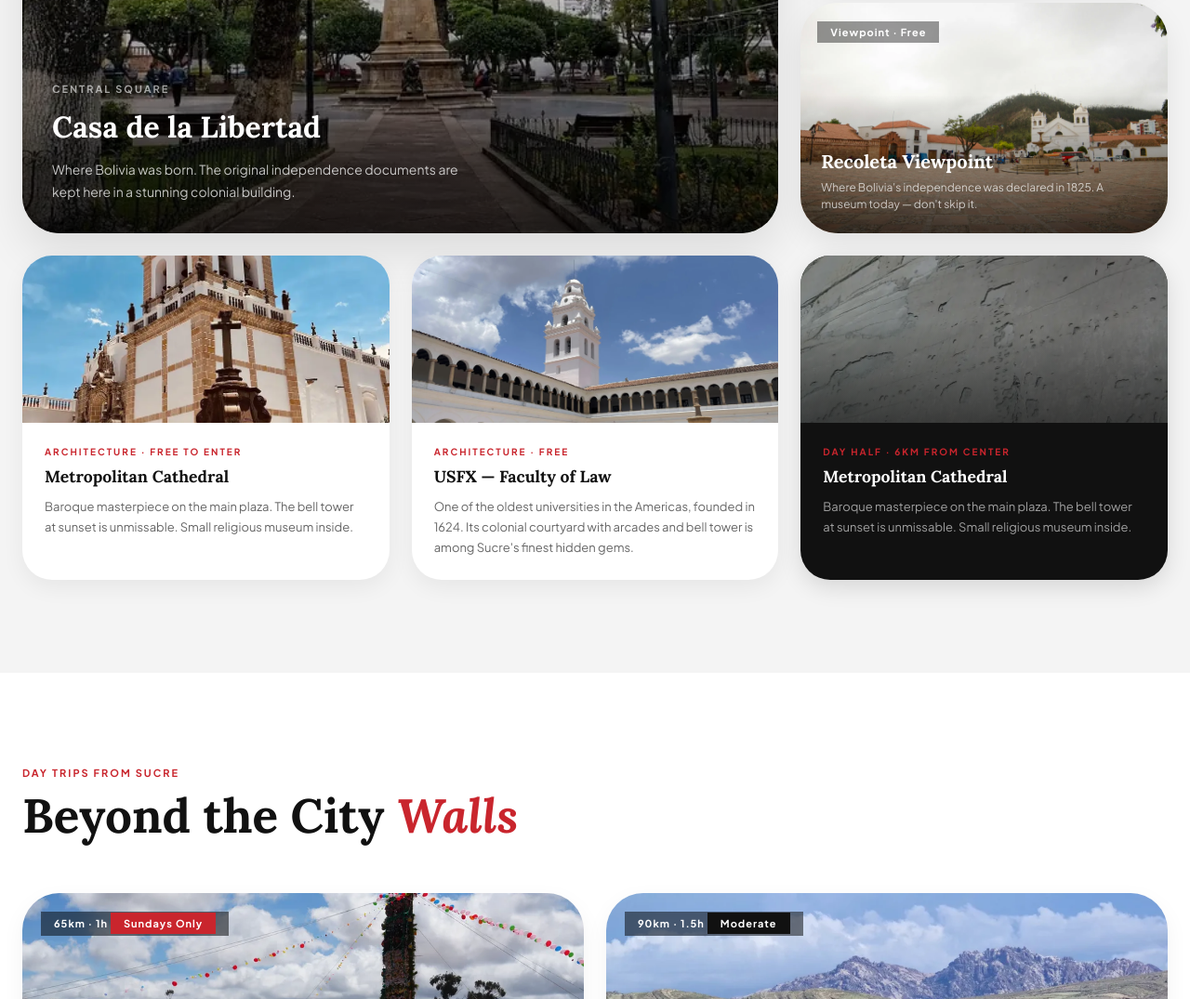
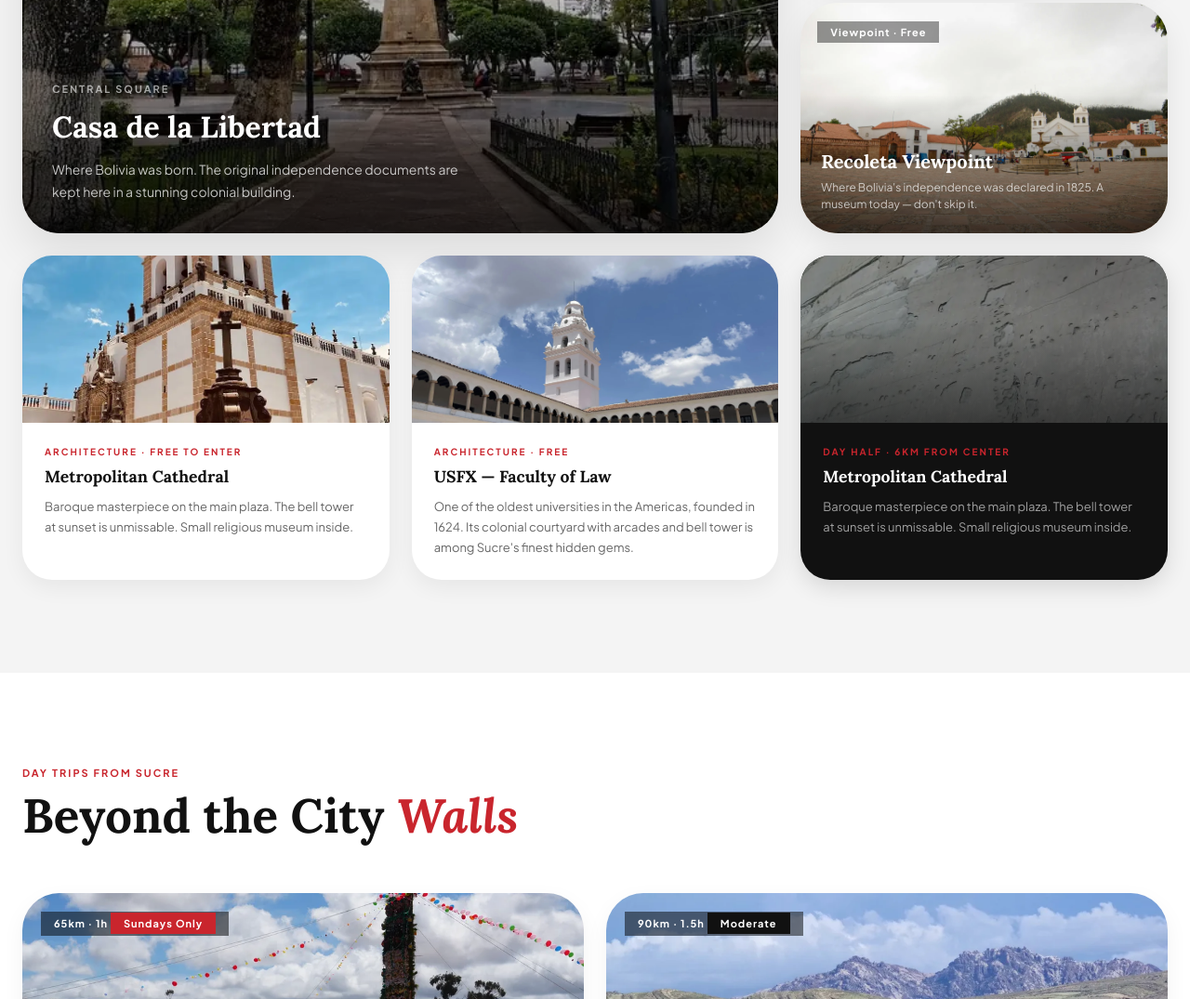
Before and after one commit to Megustasucre/me-gusta-sucre, a plain HTML site: page guia.html in a window 1280 px wide. Shown: the part 2191-3266 px from the top of the page at 93% size. Drawn offline with nearby package versions, Linux system fonts and the light colour scheme.

Commit message:
Adjust USFX card image position to center 10%

```diff
--- a/guia.html
+++ b/guia.html
@@ -310,7 +310,7 @@
         <!-- Card: USFX Facultad de Derecho -->
         <div style="background:#fff;border-radius:32px;overflow:hidden;box-shadow:0 8px 24px rgba(0,0,0,0.06)">
           <div style="height:180px;overflow:hidden">
-            <img src="imagenes/wikipedia/patio-usfx.webp" alt="Facultad de Derecho USFX Sucre Bolivia" style="width:100%;height:100%;object-fit:cover;object-position:center 30%" />
+            <img src="imagenes/wikipedia/patio-usfx.webp" alt="Facultad de Derecho USFX Sucre Bolivia" style="width:100%;height:100%;object-fit:cover;object-position:center 10%" />
           </div>
           <div style="padding:24px">
             <p style="font-size:10px;font-weight:700;color:#c9252d;text-transform:uppercase;letter-spacing:2px;margin-bottom:6px" data-i18n="guia.must5Pill">Architecture · Free</p>
```
